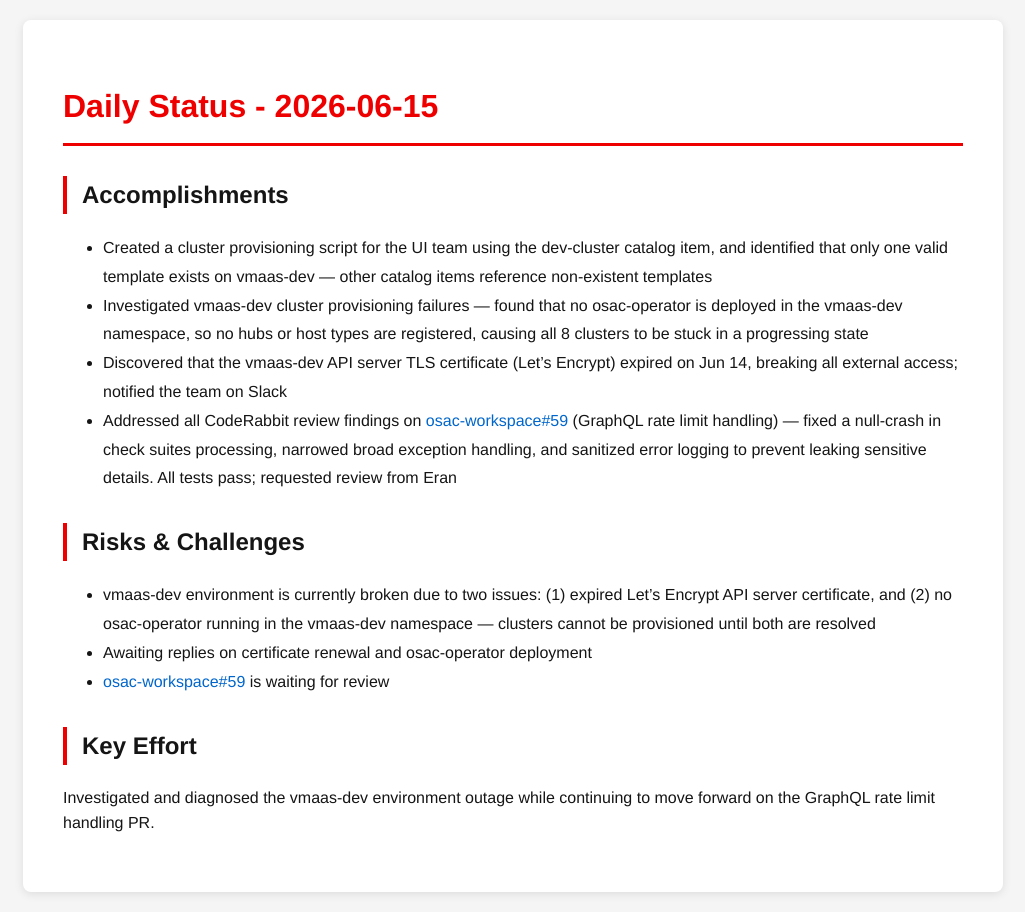
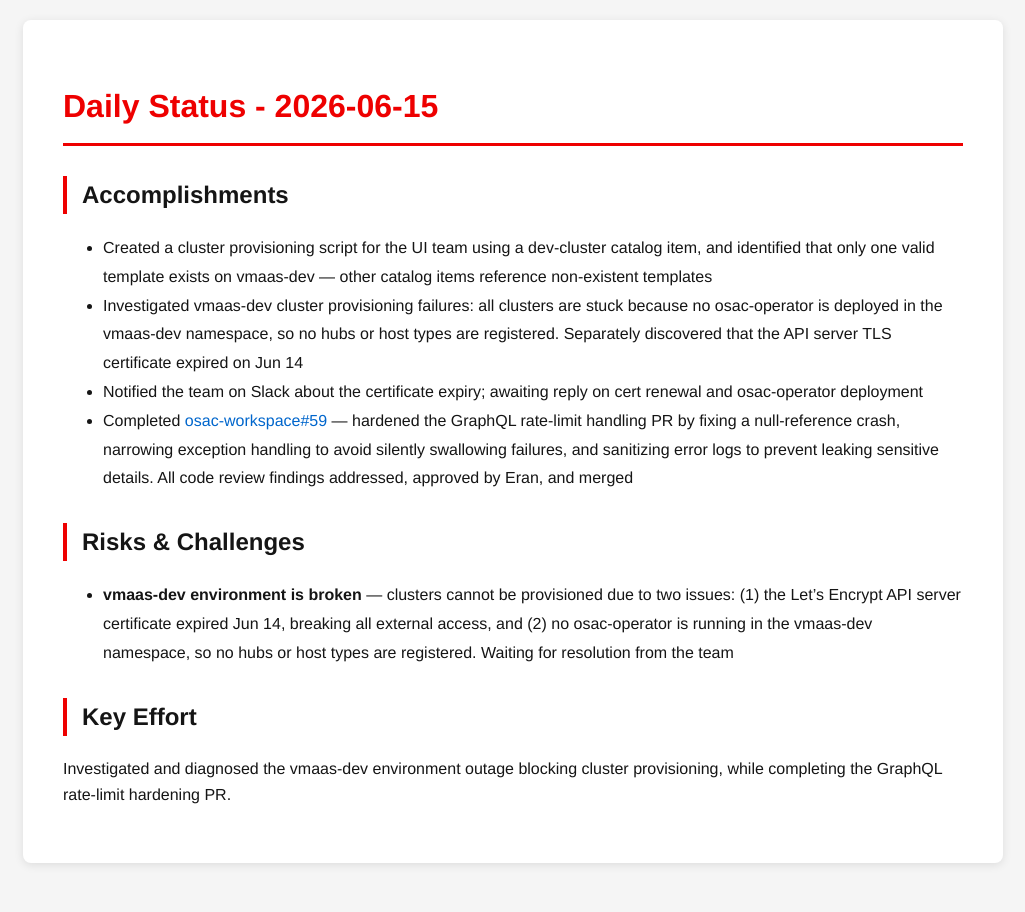
Before and after one commit to tzvatot/daily-status, a Jekyll site: the page built from 2026-06-15.md, in a window 1280 px wide. Shown: the whole page, without its empty margins (127-1152 px from the left). Built offline with Jekyll 4.4.1, drawn with Linux system fonts in a browser that asks for light colours.

Commit message:
Daily status update - 2026-06-15

```diff
--- a/2026-06-15.md
+++ b/2026-06-15.md
@@ -7,15 +7,16 @@ date: 2026-06-15
 # Daily Status - 2026-06-15
 
 ## Accomplishments
-- Created a cluster provisioning script for the UI team using the dev-cluster catalog item, and identified that only one valid template exists on vmaas-dev — other catalog items reference non-existent templates
-- Investigated vmaas-dev cluster provisioning failures — found that no osac-operator is deployed in the vmaas-dev namespace, so no hubs or host types are registered, causing all 8 clusters to be stuck in a progressing state
-- Discovered that the vmaas-dev API server TLS certificate (Let's Encrypt) expired on Jun 14, breaking all external access; notified the team on Slack
-- Addressed all CodeRabbit review findings on [osac-workspace#59](https://github.com/osac-project/osac-workspace/pull/59) (GraphQL rate limit handling) — fixed a null-crash in check suites processing, narrowed broad exception handling, and sanitized error logging to prevent leaking sensitive details. All tests pass; requested review from Eran
+
+- Created a cluster provisioning script for the UI team using a dev-cluster catalog item, and identified that only one valid template exists on vmaas-dev — other catalog items reference non-existent templates
+- Investigated vmaas-dev cluster provisioning failures: all clusters are stuck because no osac-operator is deployed in the vmaas-dev namespace, so no hubs or host types are registered. Separately discovered that the API server TLS certificate expired on Jun 14
+- Notified the team on Slack about the certificate expiry; awaiting reply on cert renewal and osac-operator deployment
+- Completed [osac-workspace#59](https://github.com/osac-project/osac-workspace/pull/59) — hardened the GraphQL rate-limit handling PR by fixing a null-reference crash, narrowing exception handling to avoid silently swallowing failures, and sanitizing error logs to prevent leaking sensitive details. All code review findings addressed, approved by Eran, and merged
 
 ## Risks & Challenges
-- vmaas-dev environment is currently broken due to two issues: (1) expired Let's Encrypt API server certificate, and (2) no osac-operator running in the vmaas-dev namespace — clusters cannot be provisioned until both are resolved
-- Awaiting replies on certificate renewal and osac-operator deployment
-- [osac-workspace#59](https://github.com/osac-project/osac-workspace/pull/59) is waiting for review
+
+- **vmaas-dev environment is broken** — clusters cannot be provisioned due to two issues: (1) the Let's Encrypt API server certificate expired Jun 14, breaking all external access, and (2) no osac-operator is running in the vmaas-dev namespace, so no hubs or host types are registered. Waiting for resolution from the team
 
 ## Key Effort
-Investigated and diagnosed the vmaas-dev environment outage while continuing to move forward on the GraphQL rate limit handling PR.
+
+Investigated and diagnosed the vmaas-dev environment outage blocking cluster provisioning, while completing the GraphQL rate-limit hardening PR.
```
